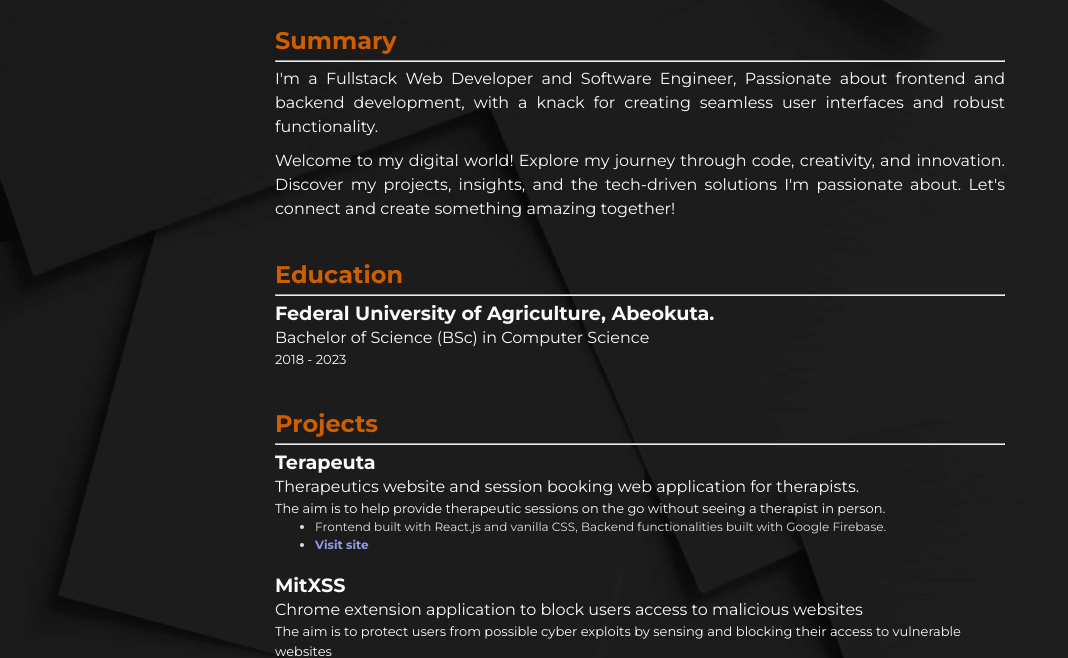
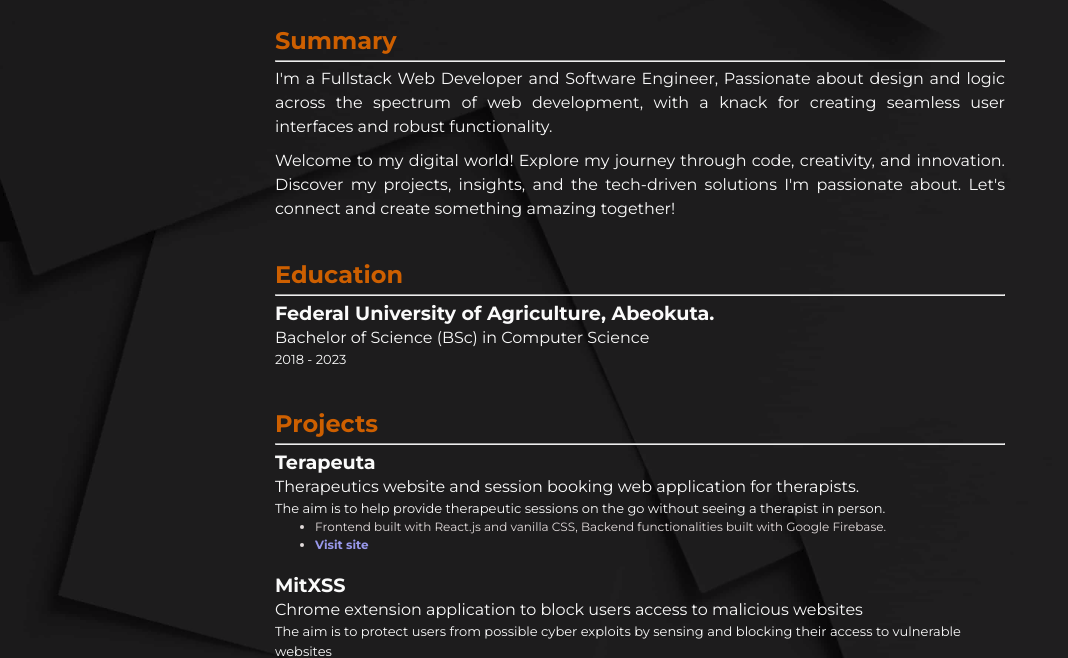
Before and after one commit to AshadeSamson/personal-site, a plain HTML site: page index.html in a window 1280 px wide. Shown: the part 109-767 px from the top of the page, without its empty margins (0-1068 px from the left). Drawn offline with Linux system fonts and the light colour scheme.

Commit message:
Updated index.html

```diff
--- a/index.html
+++ b/index.html
@@ -26,7 +26,7 @@
         <h2 class="title">Summary</h2>
         <hr/>
         <p class="text" style="margin-bottom: 10px;">
-          I'm a Fullstack Web Developer and Software Engineer, Passionate about frontend and backend development, with a knack for creating seamless user interfaces and robust functionality.
+          I'm a Fullstack Web Developer and Software Engineer, Passionate about design and logic across the spectrum of web development, with a knack for creating seamless user interfaces and robust functionality.
         </p>
 
         <p class="text">
```
